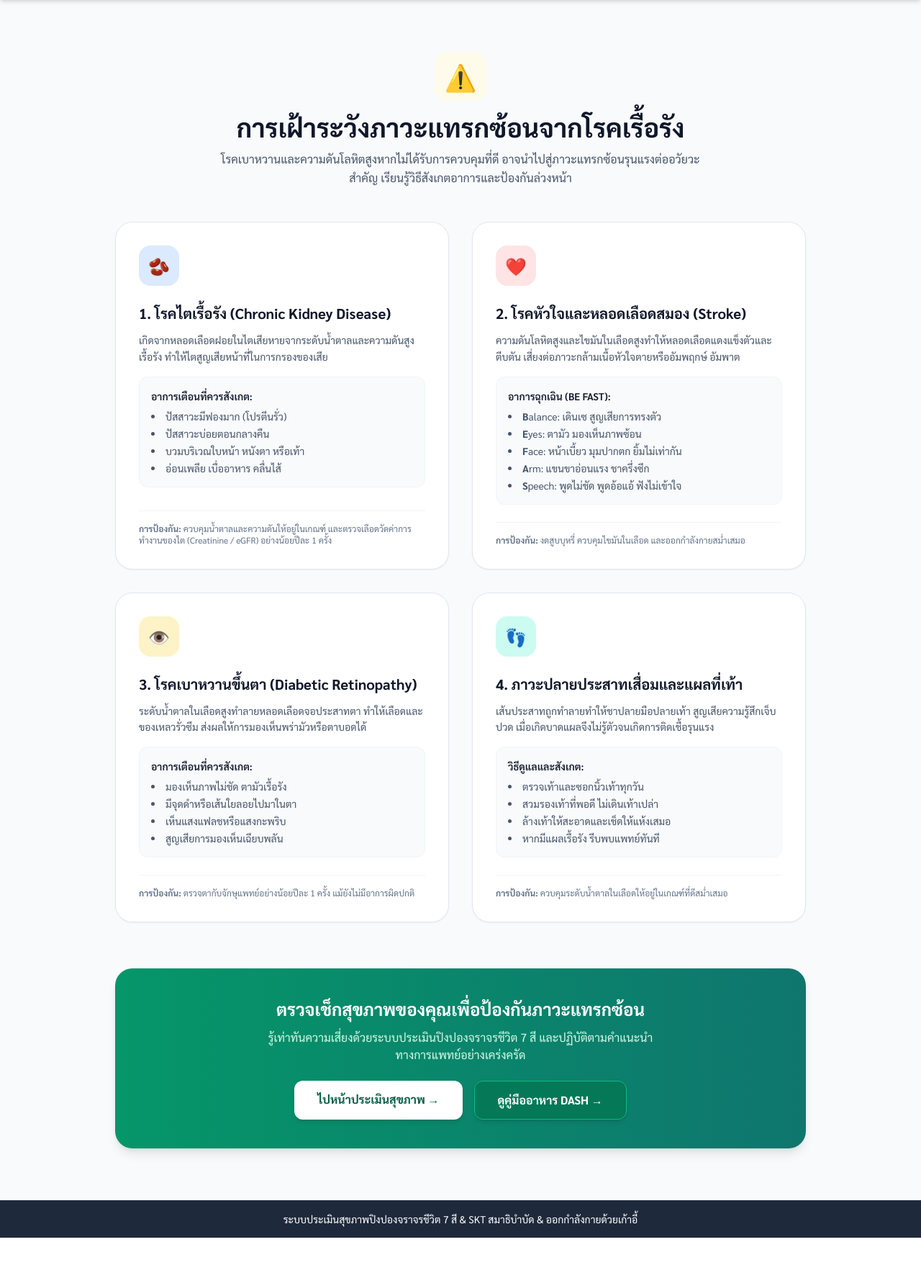
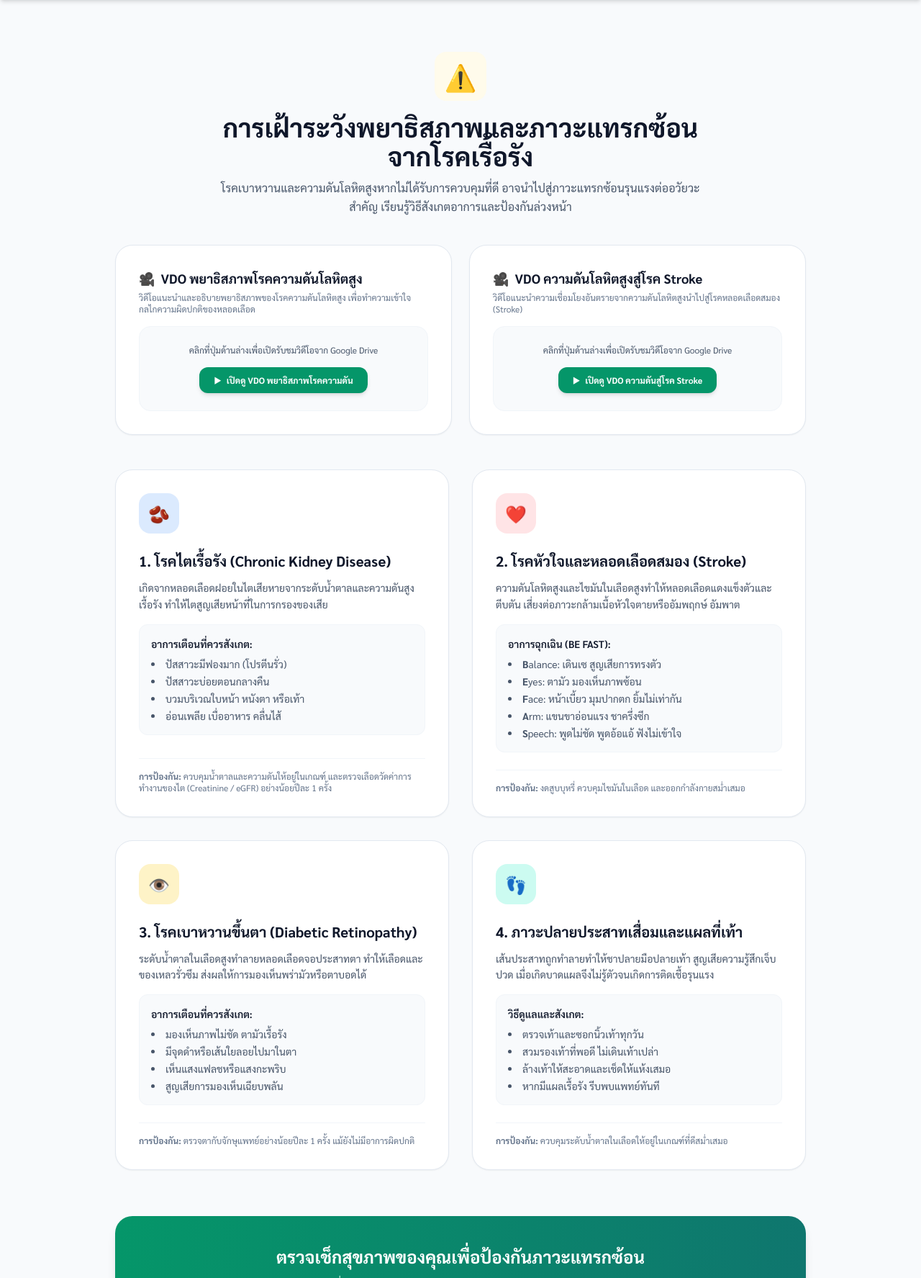
Before and after one commit to Thanaphat2/health-pingpong, a Flask app: page /complications in a window 1280 px wide. Shown: the part 52-1827 px from the top of the page at 72% size. Before the commit the page ends 1771 px from the top, so only its background shows below. Run offline with Flask 3, Linux system fonts and the light colour scheme; some libraries are stand-ins or nearby versions.

Commit message:
Update complications.html

```diff
--- a/templates/complications.html
+++ b/templates/complications.html
@@ -1,19 +1,74 @@
 {% extends "base.html" %}
 
-{% block title %}HealthPingpong - ภาวะแทรกซ้อนจากโรคเรื้อรัง{% endblock %}
+{% block title %}HealthPingpong - พยาธิสภาพ & ภาวะแทรกซ้อน{% endblock %}
 
 {% block content %}
 <div class="max-w-5xl mx-auto px-4 sm:px-6 lg:px-8 py-12">
 
     <!-- Header -->
-    <div class="text-center max-w-2xl mx-auto mb-12">
+    <div class="text-center max-w-2xl mx-auto mb-10">
         <div class="inline-flex items-center justify-center p-3.5 bg-amber-50 rounded-2xl mb-4 shadow-2xs">
             <span class="text-4xl">⚠️</span>
         </div>
-        <h1 class="text-3xl sm:text-4xl font-extrabold text-slate-900 mb-3">การเฝ้าระวังภาวะแทรกซ้อนจากโรคเรื้อรัง</h1>
+        <h1 class="text-3xl sm:text-4xl font-extrabold text-slate-900 mb-3">การเฝ้าระวังพยาธิสภาพและภาวะแทรกซ้อนจากโรคเรื้อรัง</h1>
         <p class="text-slate-600 text-base leading-relaxed">
             โรคเบาหวานและความดันโลหิตสูงหากไม่ได้รับการควบคุมที่ดี อาจนำไปสู่ภาวะแทรกซ้อนรุนแรงต่ออวัยวะสำคัญ เรียนรู้วิธีสังเกตอาการและป้องกันล่วงหน้า
         </p>
+    </div>
+
+    <!-- 🎥 ส่วนวิดีโอความรู้ (เปลี่ยนเป็น VDO เรียบร้อย) -->
+    <div class="grid grid-cols-1 md:grid-cols-2 gap-6 mb-12">
+
+        <!-- วิดีโอที่ 1: พยาธิสภาพโรคความดันโลหิตสูง -->
+        <div class="bg-white rounded-3xl p-6 sm:p-8 border border-slate-200 shadow-sm flex flex-col justify-between space-y-4">
+            <div class="space-y-1">
+                <h2 class="text-lg font-bold text-slate-900 flex items-center gap-2">
+                    <span>🎥</span> VDO พยาธิสภาพโรคความดันโลหิตสูง
+                </h2>
+                <p class="text-xs text-slate-500">
+                    วิดีโอแนะนำและอธิบายพยาธิสภาพของโรคความดันโลหิตสูง เพื่อทำความเข้าใจกลไกความผิดปกติของหลอดเลือด
+                </p>
+            </div>
+
+            <div class="bg-slate-50 p-6 rounded-2xl border border-slate-100 text-center space-y-4">
+                <p class="text-xs text-slate-600">
+                    คลิกที่ปุ่มด้านล่างเพื่อเปิดรับชมวิดีโอจาก Google Drive
+                </p>
+                <div>
+                    <a href="https://drive.google.com/file/d/1PPBKTFSQEcQc9mnq7hWp1obbIjL4totf/view?usp=drive_link"
+                       target="_blank"
+                       class="inline-flex items-center gap-2 bg-emerald-600 hover:bg-emerald-700 text-white font-bold px-5 py-2.5 rounded-xl transition duration-200 shadow-md text-xs">
+                        <span>▶</span> เปิดดู VDO พยาธิสภาพโรคความดัน
+                    </a>
+                </div>
+            </div>
+        </div>
+
+        <!-- วิดีโอที่ 2: ความดันโลหิตสูงสู่โรค Stroke -->
+        <div class="bg-white rounded-3xl p-6 sm:p-8 border border-slate-200 shadow-sm flex flex-col justify-between space-y-4">
+            <div class="space-y-1">
+                <h2 class="text-lg font-bold text-slate-900 flex items-center gap-2">
+                    <span>🎥</span> VDO ความดันโลหิตสูงสู่โรค Stroke
+                </h2>
+                <p class="text-xs text-slate-500">
+                    วิดีโอแนะนำความเชื่อมโยงอันตรายจากความดันโลหิตสูงนำไปสู่โรคหลอดเลือดสมอง (Stroke)
+                </p>
+            </div>
+
+            <div class="bg-slate-50 p-6 rounded-2xl border border-slate-100 text-center space-y-4">
+                <p class="text-xs text-slate-600">
+                    คลิกที่ปุ่มด้านล่างเพื่อเปิดรับชมวิดีโอจาก Google Drive
+                </p>
+                <div>
+                    <a href="https://drive.google.com/file/d/17506UOJBLk4Y7Ws0M_GIAsmkEPYjS5PE/view?usp=drive_link"
+                       target="_blank"
+                       class="inline-flex items-center gap-2 bg-emerald-600 hover:bg-emerald-700 text-white font-bold px-5 py-2.5 rounded-xl transition duration-200 shadow-md text-xs">
+                        <span>▶</span> เปิดดู VDO ความดันสู่โรค Stroke
+                    </a>
+                </div>
+            </div>
+        </div>
+
     </div>
 
     <!-- 4 Major Complications Grid -->
```
